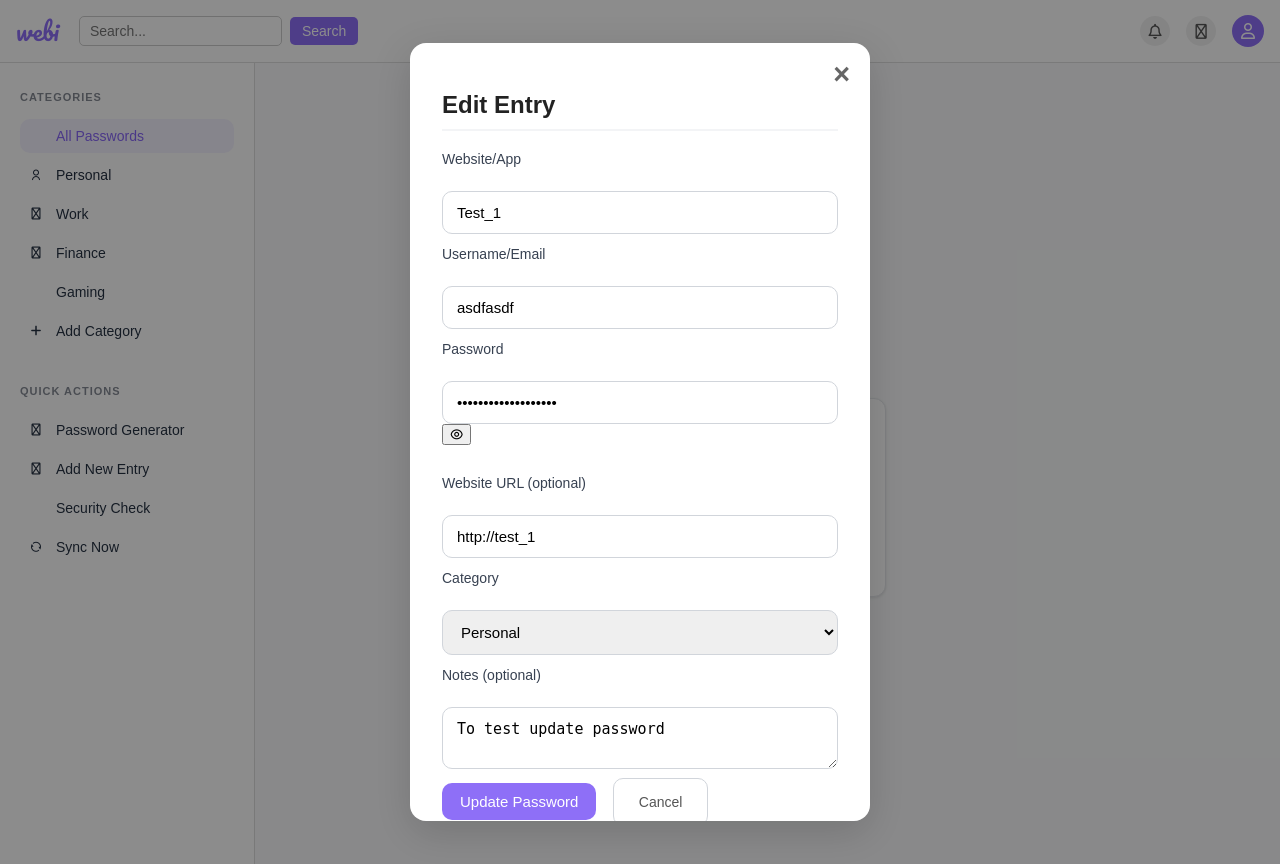
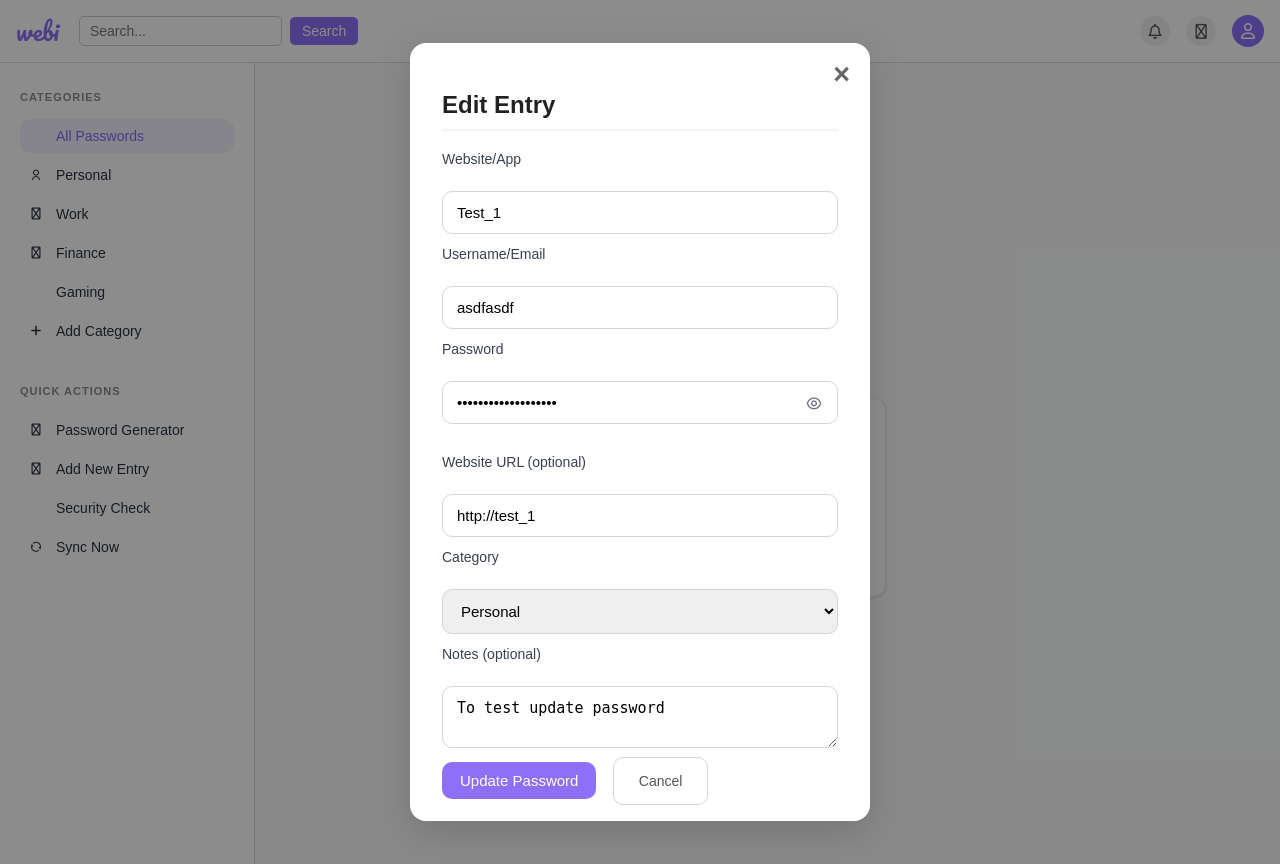
Before and after one commit to Arush2008/Password-manager, a Flask app: a page that uses templates/vault.html in a window 1280 px wide. Run offline with Flask 3, Linux system fonts and the light colour scheme; data comes from the database, SQL or seed files in the repository; both versions use the stored data as it was after the commit; some libraries are stand-ins or nearby versions.

Commit message:
fixed the css

```diff
--- a/static/style.css
+++ b/static/style.css
@@ -808,6 +808,41 @@ body.vault_page {
   box-sizing: border-box;
 }
 
+/* Password field container for popups */
+.password-field-container {
+  position: relative;
+  width: 100%;
+}
+
+.password-field-container .text-input {
+  padding-right: 45px; /* Make room for the toggle button */
+}
+
+.password-toggle-link {
+  position: absolute;
+  right: 12px;
+  top: 50%;
+  transform: translateY(-50%);
+  background: none;
+  border: none;
+  cursor: pointer;
+  color: #6b7280;
+  padding: 4px;
+  display: flex;
+  align-items: center;
+  justify-content: center;
+  border-radius: 4px;
+  transition: color 0.2s ease;
+}
+
+.password-toggle-link:hover {
+  color: #8e6ff7;
+}
+
+.password-toggle-link i {
+  font-size: 16px;
+}
+
 #save-password-btn {
   background: #8e6ff7;
   color: #fff;
```
Also changed, not shown: password_manager.db.
